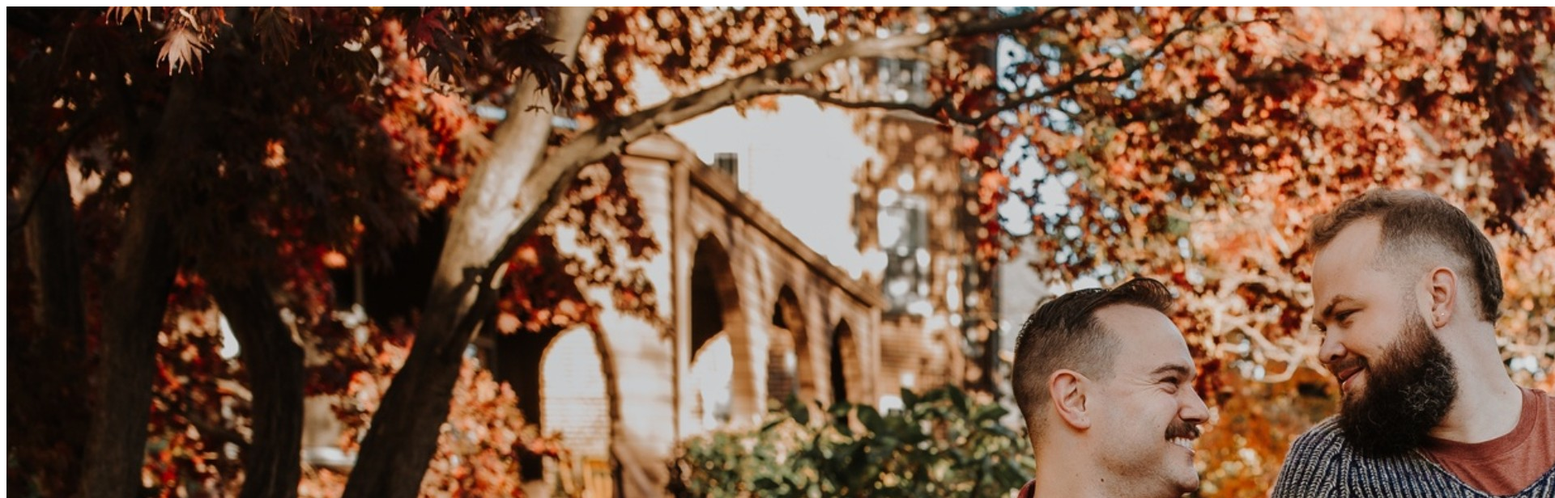
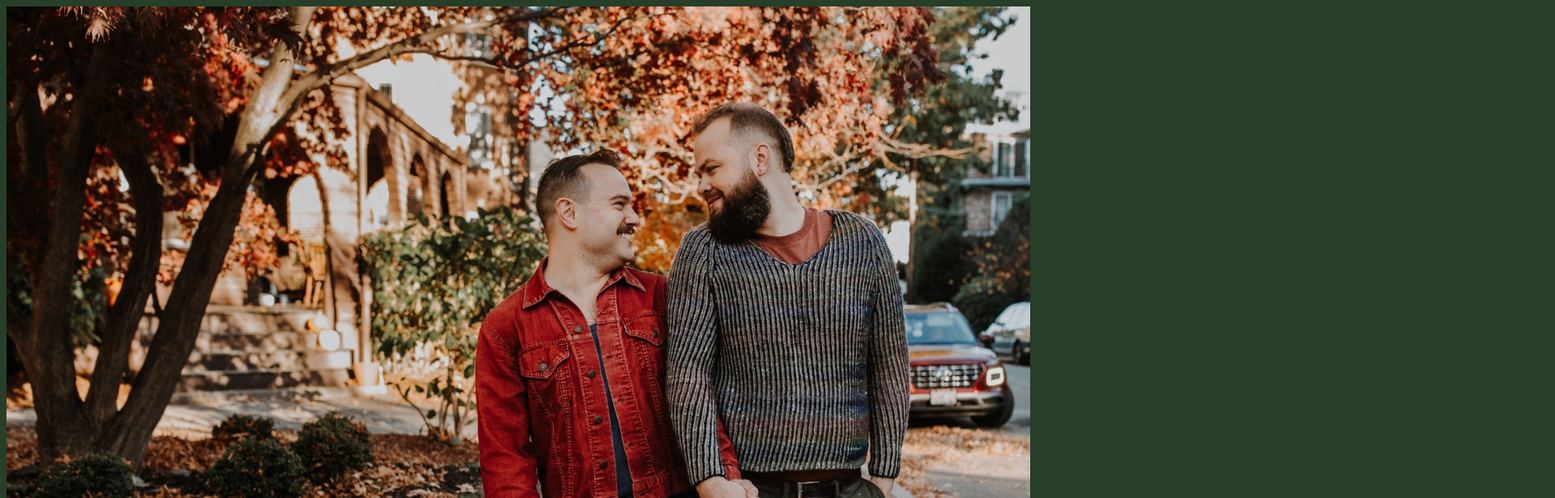
Before and after one commit to steelewedding25/steelewedding25.github.io, a plain HTML site: page index.html in a window 1280 px wide. Shown: the top 616 px of the page at 81% size, 1920 px wide, since content can reach past the window. Drawn offline with Linux system fonts and the light colour scheme.

Commit message:
Update index.html

```diff
--- a/index.html
+++ b/index.html
@@ -1,9 +1,18 @@
 <html>
   <head>
     <title>Michael and Christopher Steele Wedding</title>
+    <style>
+      html, body {
+        background-color: #273e29;
+      }
+
+      .picture-of-us {
+        width: 100%;
+      }
+    </style>
   </head>
   <body>
-    <img src="us.jpg"/>
+    <img class="picture-of-us" src="us.jpg" />
     Testing
   </body>
 </html>
```
